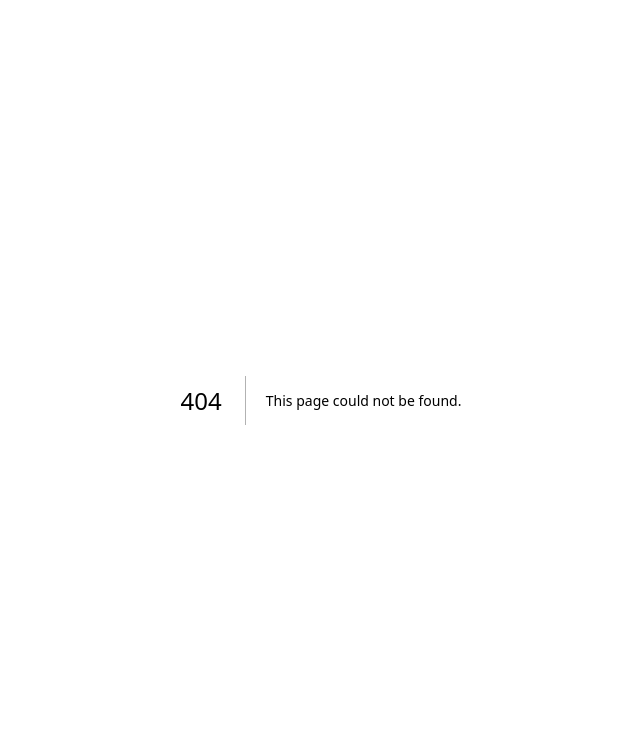
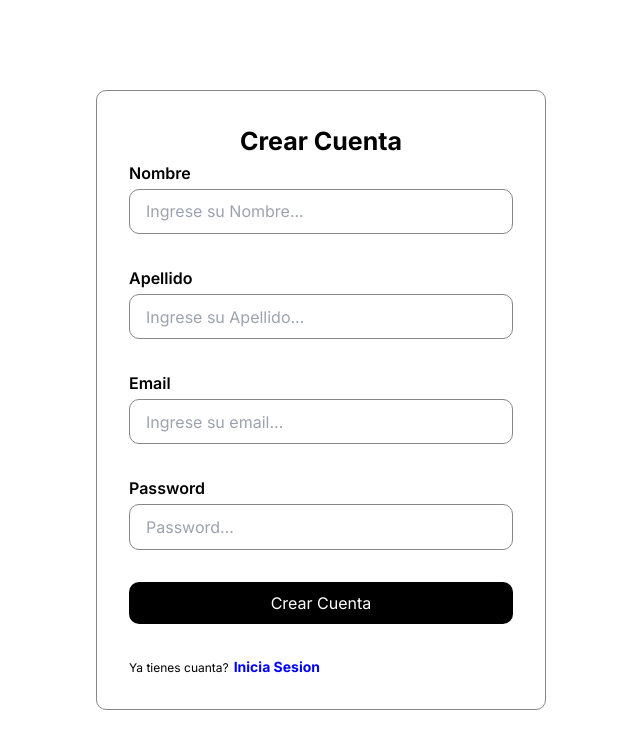
Before and after one commit to PNOVA-VIGE-STUDIOS/pnova-files, a Next.js app: page /register in a window 1280 px wide. Before the commit this address had no page. Shown: the top 748 px of the page, without its empty margins (319-959 px from the left). Built offline with nearby package versions, Linux system fonts and the light colour scheme.

Commit message:
Crear funcion de registro y pagina pricipal

```diff
--- /dev/null
+++ b/app/home/page.jsx
@@ -0,0 +1,5 @@
+import styles from './styles.module.css'
+
+export default function HomePage() {
+  return <div className={styles.bg}>Home Page</div>
+}
--- /dev/null
+++ b/app/register/page.jsx
@@ -0,0 +1,60 @@
+'use client'
+import { Form } from '@/components/Form/page'
+import useAuthFetch from '@/hooks/useAuthFetch'
+import { useLoading } from '@/hooks/useLoading'
+
+export default function RegisterPage() {
+  const { finishLoading, isLoading, startLoading } = useLoading()
+  const authFetch = useAuthFetch()
+  const register = async (formData) => {
+    startLoading()
+    await authFetch({
+      endPoint: 'register',
+      formData,
+      redirectRouter: '/home'
+    })
+    finishLoading()
+  }
+  return (
+    <>
+      <Form
+        title="Crear Cuenta"
+        onSubmit={register}
+      >
+        <Form.Input
+          label="Nombre"
+          name="name"
+          type="text"
+          placeholder="Ingrese su Nombre..."
+        />
+        <Form.Input
+          label="Apellido"
+          name="lastName"
+          type="text"
+          placeholder="Ingrese su Apellido..."
+        />
+        <Form.Input
+          label="Email"
+          name="email"
+          type="text"
+          placeholder="Ingrese su email..."
+        />
+        <Form.Input
+          label="Password"
+          name="password"
+          type="password"
+          placeholder="Password..."
+        />
+        <Form.SubmitButton
+          buttonText="Crear Cuenta"
+          isLoading={isLoading}
+        />
+        <Form.Footer
+          description="Ya tienes cuanta?"
+          link="/"
+          textLink="Inicia Sesion"
+        />
+      </Form>
+    </>
+  )
+}
```
